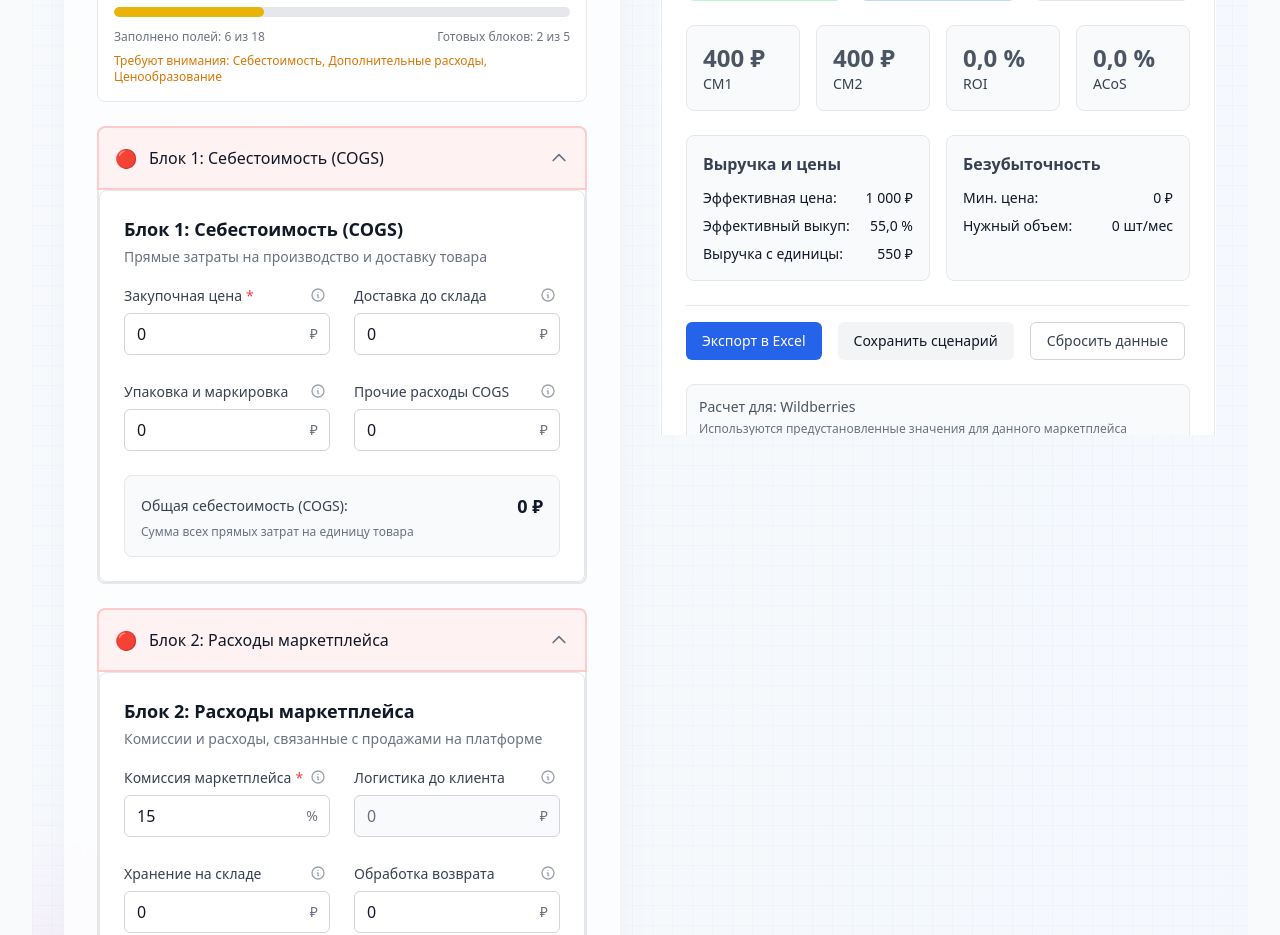
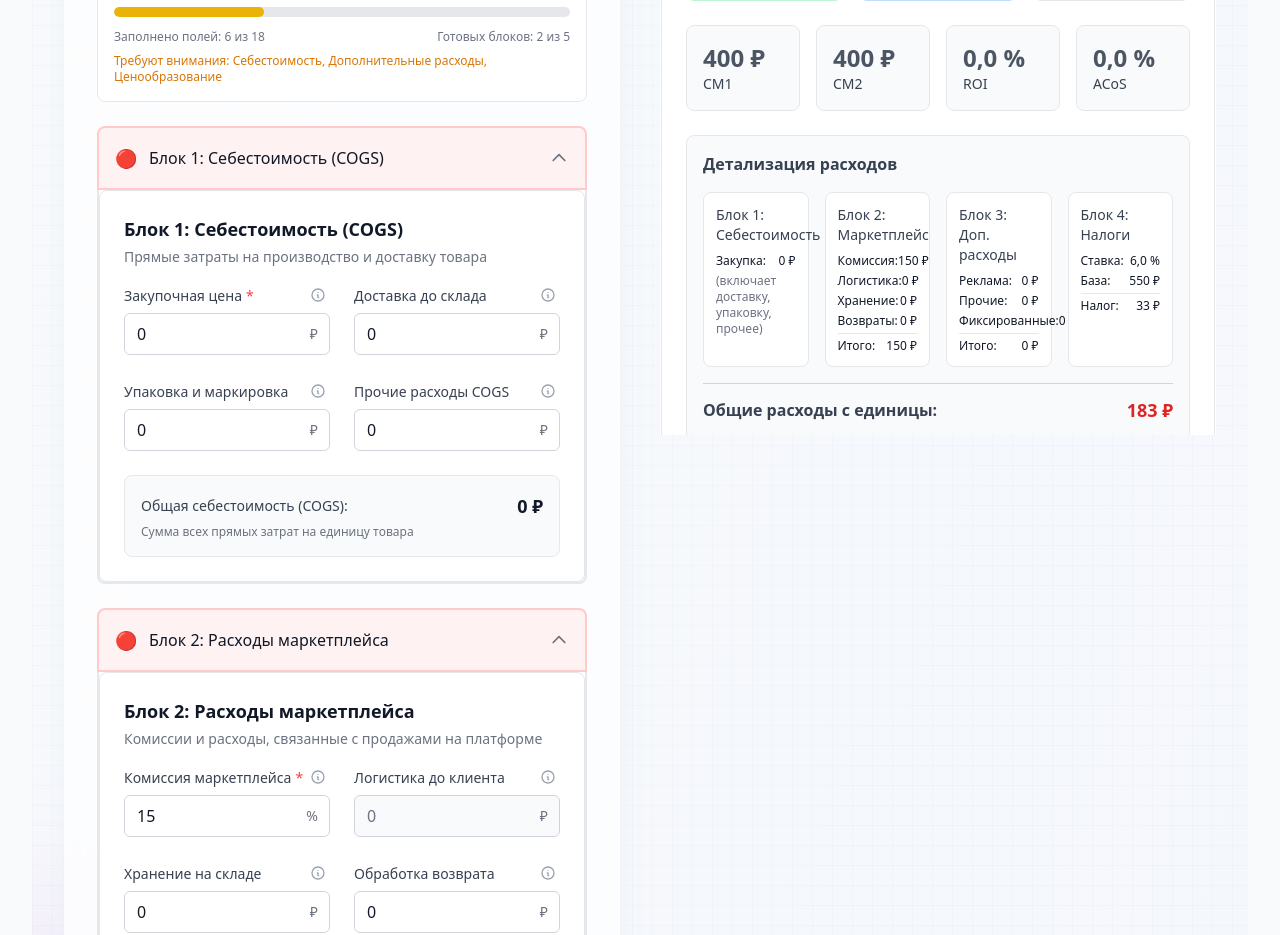
Before and after one commit to SigmeD/unit-calc, a React (Vite) app: page / in a window 1280 px wide. Shown: the part 1580-2515 px from the top of the page. Built offline with nearby package versions, Linux system fonts and the light colour scheme.

Commit message:
calculation

```diff
--- a/src/calculations/calculator.ts
+++ b/src/calculations/calculator.ts
@@ -247,13 +247,14 @@ export class UnitEconomicsCalculator {
 
   /**
    * Рассчитывает минимальную цену для безубыточности
+   * Использует аналитический подход для более точного расчета
    */
   private calculateBreakEvenPrice(): number {
     const {
       purchasePrice, deliveryToWarehouse, packaging, otherCOGS,
       commission, logistics, storage, returnProcessing,
       advertising, otherVariableCosts, fixedCostsPerMonth, expectedSalesPerMonth,
-      pickupRate, returnRate, sellerDiscount, additionalPromo
+      pickupRate, returnRate, sellerDiscount, additionalPromo, taxRegime
     } = this.input;
 
     const totalCOGS = purchasePrice + deliveryToWarehouse + packaging + otherCOGS;
@@ -264,35 +265,58 @@ export class UnitEconomicsCalculator {
     const effectivePickupRate = Math.max(0.01, (pickupRate - returnRate) / 100);
     const discountMultiplier = (1 - sellerDiscount / 100) * (1 - additionalPromo / 100);
 
-    // Итеративный расчет, так как цена влияет на комиссию и налоги
-    let price = 1000; // Начальная точка
-    let iterations = 0;
-    const maxIterations = 100;
+    // Переменные расходы на единицу (не зависящие от цены)
+    const fixedVariableCosts = totalCOGS + logistics + storage + advertising + otherVariableCosts + fixedPerUnit;
 
-    while (iterations < maxIterations) {
-      const effectivePrice = price * discountMultiplier;
-      const revenue = effectivePrice * effectivePickupRate;
+    // Коэффициенты, зависящие от цены
+    const commissionRate = commission / 100;
+    const returnRateDecimal = returnRate / 100;
+    const returnProcessingRate = returnProcessing / 100;
 
-      const commissionAmount = effectivePrice * (commission / 100);
-      const returnsAmount = effectivePrice * (returnRate / 100) * (returnProcessing / 100);
-      const marketplaceCosts = commissionAmount + logistics + storage + returnsAmount;
+    // Налоговые коэффициенты
+    const taxRate = TAX_RATES[taxRegime];
 
-      const taxBase = this.calculateTaxBase(revenue, totalCOGS, marketplaceCosts, advertising + otherVariableCosts + fixedPerUnit);
-      const taxAmount = Math.max(0, taxBase * TAX_RATES[this.input.taxRegime]);
+    // Для УСН 6% налог рассчитывается от выручки
+    // Для УСН 15% и ОСНО - от прибыли
+    if (taxRegime === 'USN_6') {
+      // УСН 6%: Налог = Выручка * 6%
+      // Уравнение: Выручка - Переменные_расходы - Комиссия - Возвраты - Налог = 0
+      // effectivePrice * effectivePickupRate - fixedVariableCosts - effectivePrice * commissionRate - effectivePrice * returnRateDecimal * returnProcessingRate - effectivePrice * effectivePickupRate * taxRate = 0
+      // effectivePrice * (effectivePickupRate * (1 - taxRate) - commissionRate - returnRateDecimal * returnProcessingRate) = fixedVariableCosts
 
-      const totalCosts = totalCOGS + marketplaceCosts + advertising + otherVariableCosts + fixedPerUnit + taxAmount;
+      const coefficient = effectivePickupRate * (1 - taxRate) - commissionRate - returnRateDecimal * returnProcessingRate;
 
-      const profit = revenue - totalCosts;
+      if (coefficient <= 0) {
+        // Невозможно достичь безубыточности при таких параметрах
+        return Infinity;
+      }
 
-      if (Math.abs(profit) < 0.01) break;
+      const effectivePrice = fixedVariableCosts / coefficient;
+      // Учитываем скидки: retailPrice = effectivePrice / discountMultiplier
+      const retailPrice = effectivePrice / discountMultiplier;
+      return Math.max(0, retailPrice);
 
-      // Корректируем цену
-      const adjustment = profit < 0 ? 50 : -50;
-      price += adjustment;
-      iterations++;
+    } else {
+      // УСН 15% и ОСНО: Налог = Прибыль * налоговая_ставка
+      // Уравнение: Выручка - Переменные_расходы - Комиссия - Возвраты - Налог = 0
+      // где Налог = (Выручка - Переменные_расходы - Комиссия - Возвраты) * налоговая_ставка
+
+      // effectivePrice * effectivePickupRate - fixedVariableCosts - effectivePrice * commissionRate - effectivePrice * returnRateDecimal * returnProcessingRate - (effectivePrice * effectivePickupRate - fixedVariableCosts - effectivePrice * commissionRate - effectivePrice * returnRateDecimal * returnProcessingRate) * taxRate = 0
+      // (effectivePrice * effectivePickupRate - fixedVariableCosts - effectivePrice * commissionRate - effectivePrice * returnRateDecimal * returnProcessingRate) * (1 - taxRate) = 0
+      // effectivePrice * (effectivePickupRate * (1 - taxRate) - commissionRate * (1 - taxRate) - returnRateDecimal * returnProcessingRate * (1 - taxRate)) = fixedVariableCosts * (1 - taxRate)
+
+      const coefficient = effectivePickupRate * (1 - taxRate) - commissionRate * (1 - taxRate) - returnRateDecimal * returnProcessingRate * (1 - taxRate);
+
+      if (coefficient <= 0) {
+        // Невозможно достичь безубыточности при таких параметрах
+        return Infinity;
+      }
+
+      const effectivePrice = fixedVariableCosts / coefficient;
+      // Учитываем скидки: retailPrice = effectivePrice / discountMultiplier
+      const retailPrice = effectivePrice / discountMultiplier;
+      return Math.max(0, retailPrice);
     }
-
-    return Math.max(0, price);
   }
 
   /**
@@ -307,9 +331,10 @@ export class UnitEconomicsCalculator {
     const revenuePerUnit = effectivePrice * effectivePickupRate;
     const breakdown = this.calculateCostBreakdown(effectivePrice);
 
-    // Переменные расходы на единицу (без фиксированных и налогов)
+    // Переменные расходы на единицу (включая налоги, но без фиксированных)
     const variableCostsPerUnit = breakdown.totalCOGS + breakdown.marketplaceFees.total +
-                                breakdown.additionalCosts.advertising + breakdown.additionalCosts.otherVariable;
+                                breakdown.additionalCosts.advertising + breakdown.additionalCosts.otherVariable +
+                                breakdown.taxes.amount;
 
     const contributionMarginPerUnit = revenuePerUnit - variableCostsPerUnit;
 
--- a/src/components/results/ResultsPanel.tsx
+++ b/src/components/results/ResultsPanel.tsx
@@ -189,6 +189,103 @@ const ResultsPanelComponent: React.FC<ResultsPanelProps> = ({
           />
         </div>
 
+        {/* Детализация расходов */}
+        <div className="bg-gray-50 p-4 rounded-lg border border-gray-200">
+          <h4 className="font-semibold text-gray-700 mb-4">Детализация расходов</h4>
+          <div className="grid grid-cols-1 md:grid-cols-2 lg:grid-cols-4 gap-4">
+            {/* Блок 1: Себестоимость (COGS) */}
+            <div className="bg-white p-3 rounded-lg border border-gray-200">
+              <h5 className="font-medium text-gray-700 mb-2 text-sm">Блок 1: Себестоимость</h5>
+              <div className="space-y-1 text-xs">
+                <div className="flex justify-between">
+                  <span>Закупка:</span>
+                  <span className="font-medium">{formatCurrency(results.breakdown.totalCOGS)}</span>
+                </div>
+                <div className="text-gray-500 text-xs">
+                  (включает доставку, упаковку, прочее)
+                </div>
+              </div>
+            </div>
+
+            {/* Блок 2: Расходы маркетплейса */}
+            <div className="bg-white p-3 rounded-lg border border-gray-200">
+              <h5 className="font-medium text-gray-700 mb-2 text-sm">Блок 2: Маркетплейс</h5>
+              <div className="space-y-1 text-xs">
+                <div className="flex justify-between">
+                  <span>Комиссия:</span>
+                  <span className="font-medium">{formatCurrency(results.breakdown.marketplaceFees.commission)}</span>
+                </div>
+                <div className="flex justify-between">
+                  <span>Логистика:</span>
+                  <span className="font-medium">{formatCurrency(results.breakdown.marketplaceFees.logistics)}</span>
+                </div>
+                <div className="flex justify-between">
+                  <span>Хранение:</span>
+                  <span className="font-medium">{formatCurrency(results.breakdown.marketplaceFees.storage)}</span>
+                </div>
+                <div className="flex justify-between">
+                  <span>Возвраты:</span>
+                  <span className="font-medium">{formatCurrency(results.breakdown.marketplaceFees.returns)}</span>
+                </div>
+                <div className="flex justify-between border-t pt-1 font-medium">
+                  <span>Итого:</span>
+                  <span>{formatCurrency(results.breakdown.marketplaceFees.total)}</span>
+                </div>
+              </div>
+            </div>
+
+            {/* Блок 3: Дополнительные расходы */}
+            <div className="bg-white p-3 rounded-lg border border-gray-200">
+              <h5 className="font-medium text-gray-700 mb-2 text-sm">Блок 3: Доп. расходы</h5>
+              <div className="space-y-1 text-xs">
+                <div className="flex justify-between">
+                  <span>Реклама:</span>
+                  <span className="font-medium">{formatCurrency(results.breakdown.additionalCosts.advertising)}</span>
+                </div>
+                <div className="flex justify-between">
+                  <span>Прочие:</span>
+                  <span className="font-medium">{formatCurrency(results.breakdown.additionalCosts.otherVariable)}</span>
+                </div>
+                <div className="flex justify-between">
+                  <span>Фиксированные:</span>
+                  <span className="font-medium">{formatCurrency(results.breakdown.additionalCosts.fixedPerUnit)}</span>
+                </div>
+                <div className="flex justify-between border-t pt-1 font-medium">
+                  <span>Итого:</span>
+                  <span>{formatCurrency(results.breakdown.additionalCosts.total)}</span>
+                </div>
+              </div>
+            </div>
+
+            {/* Блок 4: Налогообложение */}
+            <div className="bg-white p-3 rounded-lg border border-gray-200">
+              <h5 className="font-medium text-gray-700 mb-2 text-sm">Блок 4: Налоги</h5>
+              <div className="space-y-1 text-xs">
+                <div className="flex justify-between">
+                  <span>Ставка:</span>
+                  <span className="font-medium">{formatPercent(results.breakdown.taxes.rate * 100)}</span>
+                </div>
+                <div className="flex justify-between">
+                  <span>База:</span>
+                  <span className="font-medium">{formatCurrency(results.breakdown.taxes.base)}</span>
+                </div>
+                <div className="flex justify-between border-t pt-1 font-medium">
+                  <span>Налог:</span>
+                  <span>{formatCurrency(results.breakdown.taxes.amount)}</span>
+                </div>
+              </div>
+            </div>
+          </div>
+
+          {/* Общая сумма расходов */}
+          <div className="mt-4 pt-3 border-t border-gray-300">
+            <div className="flex justify-between items-center">
+              <span className="font-semibold text-gray-700">Общие расходы с единицы:</span>
+              <span className="text-lg font-bold text-red-600">{formatCurrency(results.breakdown.totalCosts)}</span>
+            </div>
+          </div>
+        </div>
+
         {/* Детальная информация */}
         <div className="grid grid-cols-1 md:grid-cols-2 gap-4">
           <div className="bg-gray-50 p-4 rounded-lg border border-gray-200">
```
Also changed, not shown: 2 other files (tests, documents, lock files or other folders).
